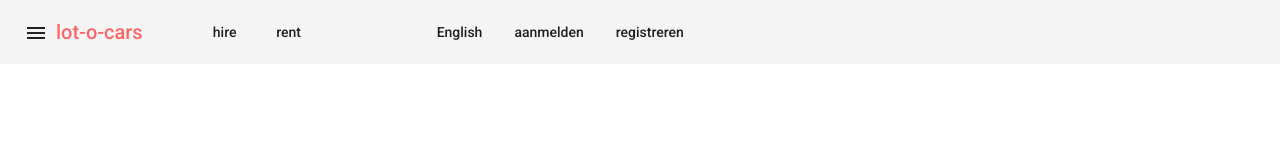
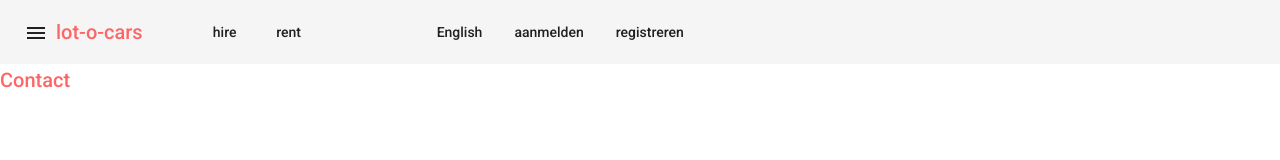
Before and after one commit to tyasvdspree/lot-o-cars-frontend, an Angular app in the folder lot-o-cars/: page /terms in a window 1280 px wide. Before the commit this address led to /. Shown: the top 160 px of the page. Built offline with nearby package versions, Linux system fonts and the light colour scheme.

Commit message:
terms component and routing

```diff
--- a/lot-o-cars/src/app/app-routing.module.ts
+++ b/lot-o-cars/src/app/app-routing.module.ts
@@ -1,7 +1,10 @@
 import { NgModule } from '@angular/core';
 import { Routes, RouterModule } from '@angular/router';
+import { TermsComponent } from './components/terms/terms.component';
 
-const routes: Routes = [];
+const routes: Routes = [
+  { path: 'terms', component: TermsComponent }
+];
 
 @NgModule({
   imports: [RouterModule.forRoot(routes, { relativeLinkResolution: 'legacy' })],
--- a/lot-o-cars/src/app/app.module.ts
+++ b/lot-o-cars/src/app/app.module.ts
@@ -7,12 +7,14 @@ import { HeadermenuComponent } from './components/headermenu/headermenu.componen
 import { FootermenuComponent } from './components/footermenu/footermenu.component';
 import { MaterialModule } from './modules/material/material.module';
 import { BrowserAnimationsModule } from '@angular/platform-browser/animations';
+import { TermsComponent } from './components/terms/terms.component';
 
 @NgModule({
   declarations: [
     AppComponent,
     HeadermenuComponent,
-    FootermenuComponent
+    FootermenuComponent,
+    TermsComponent
   ],
   imports: [
     BrowserModule,
--- a/lot-o-cars/src/app/components/footermenu/footermenu.component.html
+++ b/lot-o-cars/src/app/components/footermenu/footermenu.component.html
@@ -7,7 +7,7 @@
           <a routerLink="">Contact</a>
         </li>
         <li>
-          <a routerLink="">Voorwaarden</a>
+          <a routerLink="/terms">Voorwaarden</a>
         </li>
     </ul>
 </footer>
--- /dev/null
+++ b/lot-o-cars/src/app/components/terms/terms.component.html
@@ -0,0 +1 @@
+<h2>Contact</h2>
--- /dev/null
+++ b/lot-o-cars/src/app/components/terms/terms.component.ts
@@ -0,0 +1,15 @@
+import { Component, OnInit } from '@angular/core';
+
+@Component({
+  selector: 'app-terms',
+  templateUrl: './terms.component.html',
+  styleUrls: ['./terms.component.scss']
+})
+export class TermsComponent implements OnInit {
+
+  constructor() { }
+
+  ngOnInit(): void {
+  }
+
+}
--- a/lot-o-cars/src/styles.scss
+++ b/lot-o-cars/src/styles.scss
@@ -47,3 +47,6 @@ footer li, header li {
 }
 html, body { height: 100%; }
 body { margin: 0; font-family: Roboto, "Helvetica Neue", sans-serif; }
+body h2 {
+    color: $secondary-color;
+}
```
Also changed, not shown: lot-o-cars/src/app/components/terms/terms.component.scss (added), 1 other file (tests, documents, lock files or other folders).
